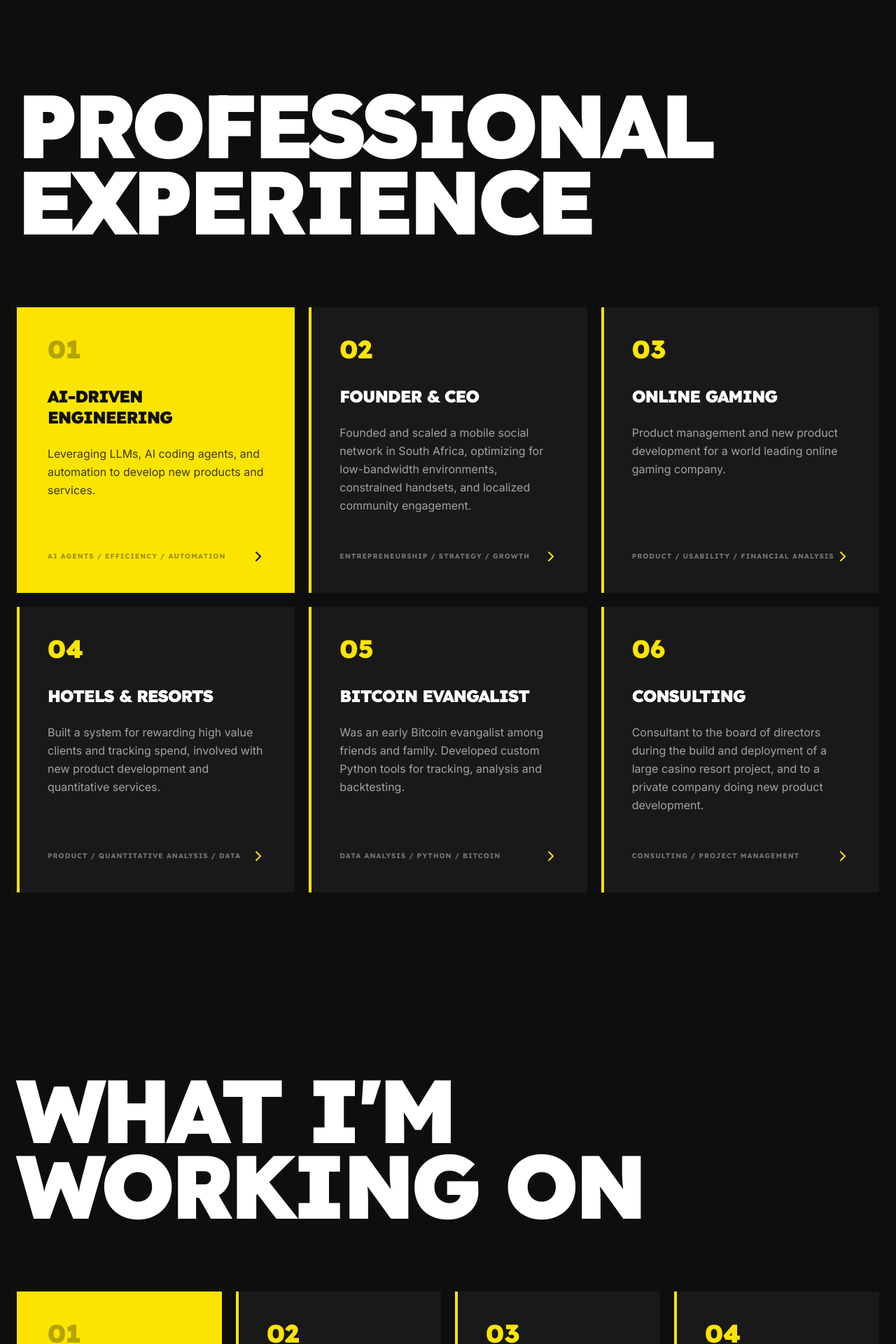
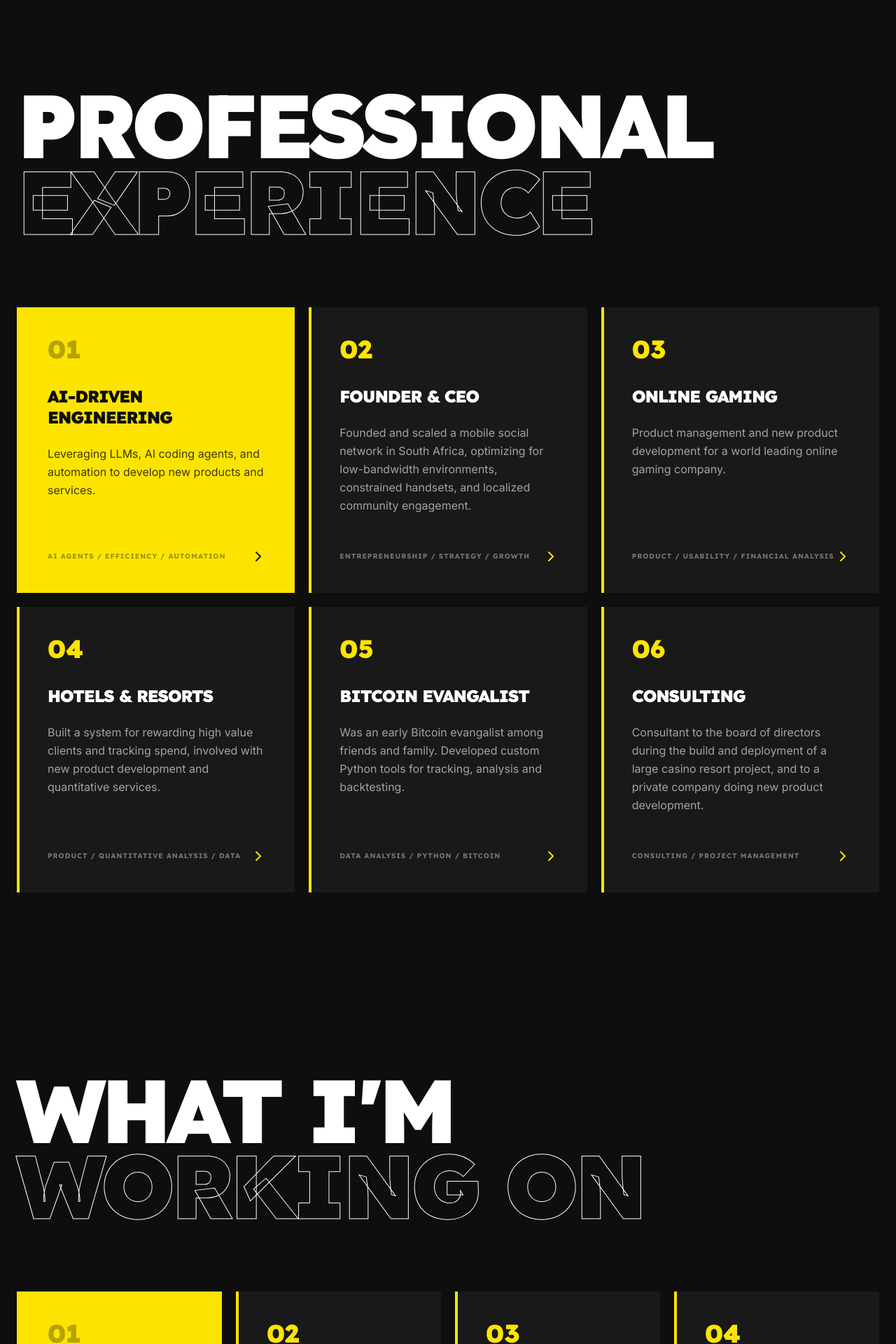
Before and after one commit to dcimring/daniel-cimring-portfolio, a React (Vite) app: page / in a window 1280 px wide. Shown: the part 1420-3340 px from the top of the page at 70% size. Built offline with nearby package versions, Linux system fonts and the light colour scheme.

Commit message:
Apply stroke to all headings

```diff
--- a/src/App.tsx
+++ b/src/App.tsx
@@ -358,7 +358,7 @@ function App() {
                 className="text-[11.5vw] sm:text-7xl md:text-9xl font-display font-black tracking-tighter md:tracking-[calc(-0.05em)] leading-[0.85] uppercase text-on-surface"
               >
                 Professional <br />
-                Experience
+                <span className="stroke">Experience</span>
               </motion.h2>
             </div>
 
@@ -415,7 +415,7 @@ function App() {
                 className="text-[11.5vw] sm:text-7xl md:text-9xl font-display font-black tracking-tighter md:tracking-[calc(-0.05em)] leading-[0.85] uppercase"
               >
                 What I'm <br />
-                Working On
+                <span className="stroke">Working On</span>
               </motion.h2>
             </div>
 
@@ -501,7 +501,7 @@ function App() {
               className="text-[11.5vw] sm:text-7xl md:text-9xl font-display font-black tracking-tighter md:tracking-[calc(-0.05em)] leading-[0.85] uppercase mb-16 md:mb-24"
             >
               Core <br />
-              Technologies
+              <span className="stroke">Technologies</span>
             </motion.h2>
             <motion.div
               initial="hidden"
@@ -548,7 +548,7 @@ function App() {
               className="text-[11.5vw] sm:text-7xl md:text-9xl font-display font-black tracking-tighter md:tracking-[calc(-0.05em)] leading-[0.85] uppercase mb-16 md:mb-24"
             >
               Personal <br />
-              Journal
+              <span className="stroke">Journal</span>
             </motion.h2>
             <div className="max-w-5xl">
               <p className="text-on-surface/60 mb-20 font-display font-medium uppercase text-lg md:text-xl leading-relaxed max-w-2xl tracking-tight">
```
